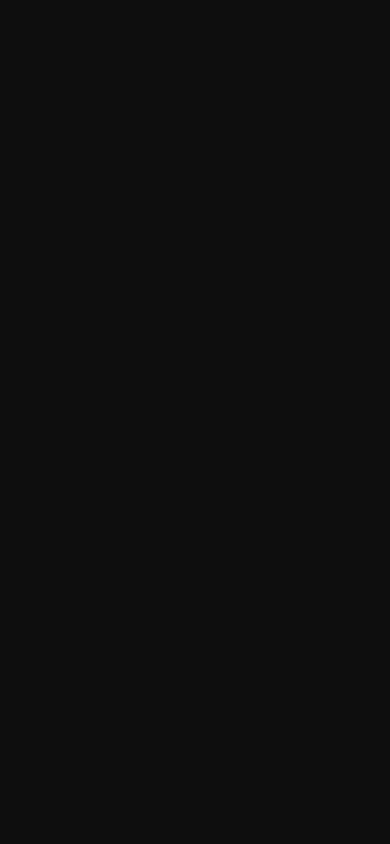
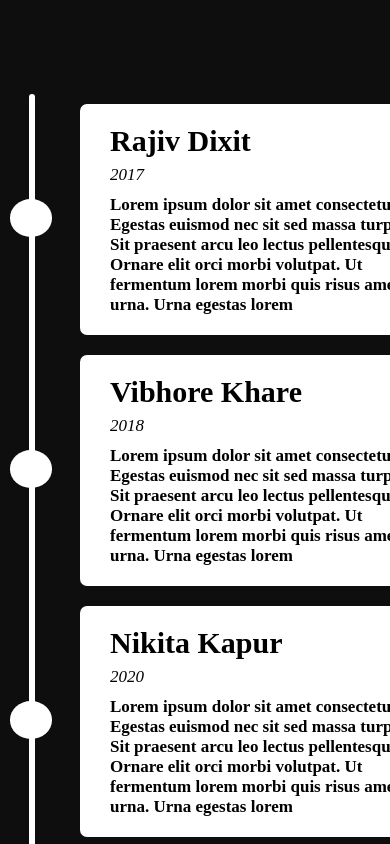
Before and after one commit to kaneeshk24/AT_v1, a React (Create React App) app: page / in a window 390 px wide. Shown: the part 4680-5524 px from the top of the page. Built offline with nearby package versions, Linux system fonts and the light colour scheme.

Commit message:
timeline4

```diff
--- a/src/components/Ytimeline.module.css
+++ b/src/components/Ytimeline.module.css
@@ -1,8 +1,8 @@
 .timeline{
     position: absolute;
     max-width: 1200px;
-    margin: 100px auto;
-    top: 6000px;
+    margin: 10px auto;
+    top: 4724px;
 }
 .timeline::after{
     content: '';
@@ -10,26 +10,73 @@
     width: 6px;
     height: 100%;
     background: #fff;
+    border-radius: 3px;
     top: 0;
     left: 56.5%;
     margin-left: -3px;
-    border-radius: 50%/100% 100% 0 0;
     z-index: 0;
+    animation: moveline 4.2s linear forwards;
   }
+  @keyframes moveline{
+    0%{
+      height: 0%;
+    }
+    100%{
+      height: 100%;
+    }
+  }
+
 .containerLeft{
     left: 0;
     padding: 10px 50px;
     position: relative;
     width: 50%;
-    background: rgba(0, 0, 0, 0.3);
+    animation: movedownLf 1s ease-out forwards;
+    opacity: 0;
 }
+@keyframes movedownLf {
+  0%{
+    opacity: 1;
+    transform: translateY(-30px);
+  }
+  100%{
+    opacity: 1;
+    transform: translateY(0px);
+  }
+}
+
 .containerRight{
-    left: 54%;
+    left: 54.5%;
     padding: 10px 50px;
     position: relative;
-    width: 45%;
-    background: rgba(0, 0, 0, 0.3);
+    width: 40%;
+    animation: movedownRt 1s ease-out forwards;
+    opacity: 0;
 }
+@keyframes movedownRt {
+  0%{
+    opacity: 1;
+    transform: translateY(-30px);
+  }
+  100%{
+    opacity: 1;
+    transform: translateY(0px);
+  }
+}
+
+.containerLeft:nth-child(1){
+  animation-delay: 0s;
+}
+.containerRight:nth-child(2){
+  animation-delay: 1s;
+}
+.containerLeft:nth-child(3){
+  animation-delay: 2s;
+}
+.containerRight:nth-child(4){
+  animation-delay: 3s;
+}
+
 .textbox{
     padding: 20px 30px;
     background: #fff;
@@ -38,11 +85,14 @@
     font-size: 17px;
 }
 .h2{
-    font-weight: bolder;
+    font-weight: 600;
     font-size: 30px;
 }
 .small{
 font-style: italic;
+display: inline-block;
+margin-bottom: 15px;
+margin-top: 7px;
 }
 .p{
     font-size: 17px;
@@ -51,7 +101,7 @@ font-style: italic;
 
   .elipse {
     top: 42%;
-    right: 0;
+    right: 1px;
     z-index: 10;
     position: absolute;
     border-radius: 50%;
@@ -60,7 +110,7 @@ font-style: italic;
     height: 37.5px;
   }
 .elipseRt{
-    left: 0;
+    left: 2px;
     top: 42%;
     z-index: 10;
     position: absolute;
@@ -69,3 +119,30 @@ font-style: italic;
     width: 42px;
     height: 37.5px;
   }
+
+
+@media (max-width: 600px) {
+  .timeline{
+    margin: 50px auto;
+  }
+  .timeline::after{
+    left: 32px;
+  }
+  .containerLeft, .containerRight{
+    width: 100%;
+    padding-left: 80px;
+    padding-right: 25px;
+  }
+  .textbox{
+    font-size: 17px;
+  }
+  .small{
+    margin-bottom: 10px;
+  }
+  .containerRight{
+    left: 0;
+  }
+  .elipse, .elipseRt{
+    left: 10px;
+  }
+}
--- a/src/pages/Frame.js
+++ b/src/pages/Frame.js
@@ -159,7 +159,7 @@ const Frame = () => {
     </div>
     </div>
     {/* <Xslider></Xslider></> */}</>
-    <Ytimeline></Ytimeline></>
+    <Ytimeline className={styles.Ytimeline}></Ytimeline></>
 
   );
 };
--- a/src/pages/Frame.module.css
+++ b/src/pages/Frame.module.css
@@ -601,6 +601,11 @@
   font-family: var(--font-silka);
 }
 
+.Ytimeline{
+  position: absolute;
+  top: 5000px;
+}
+
 /* .Xslider {
   position: absolute;
   top: 6143px;
```
